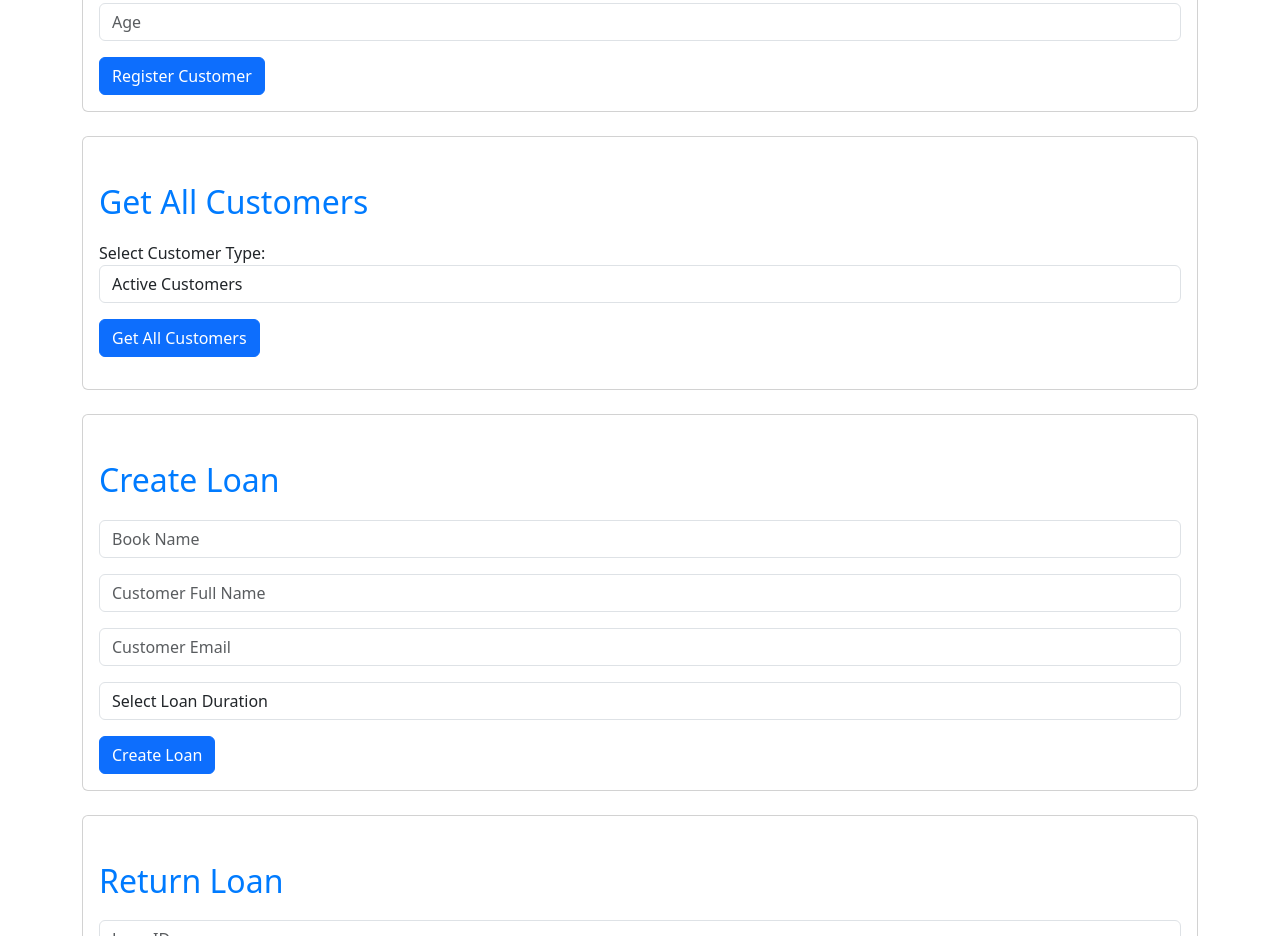
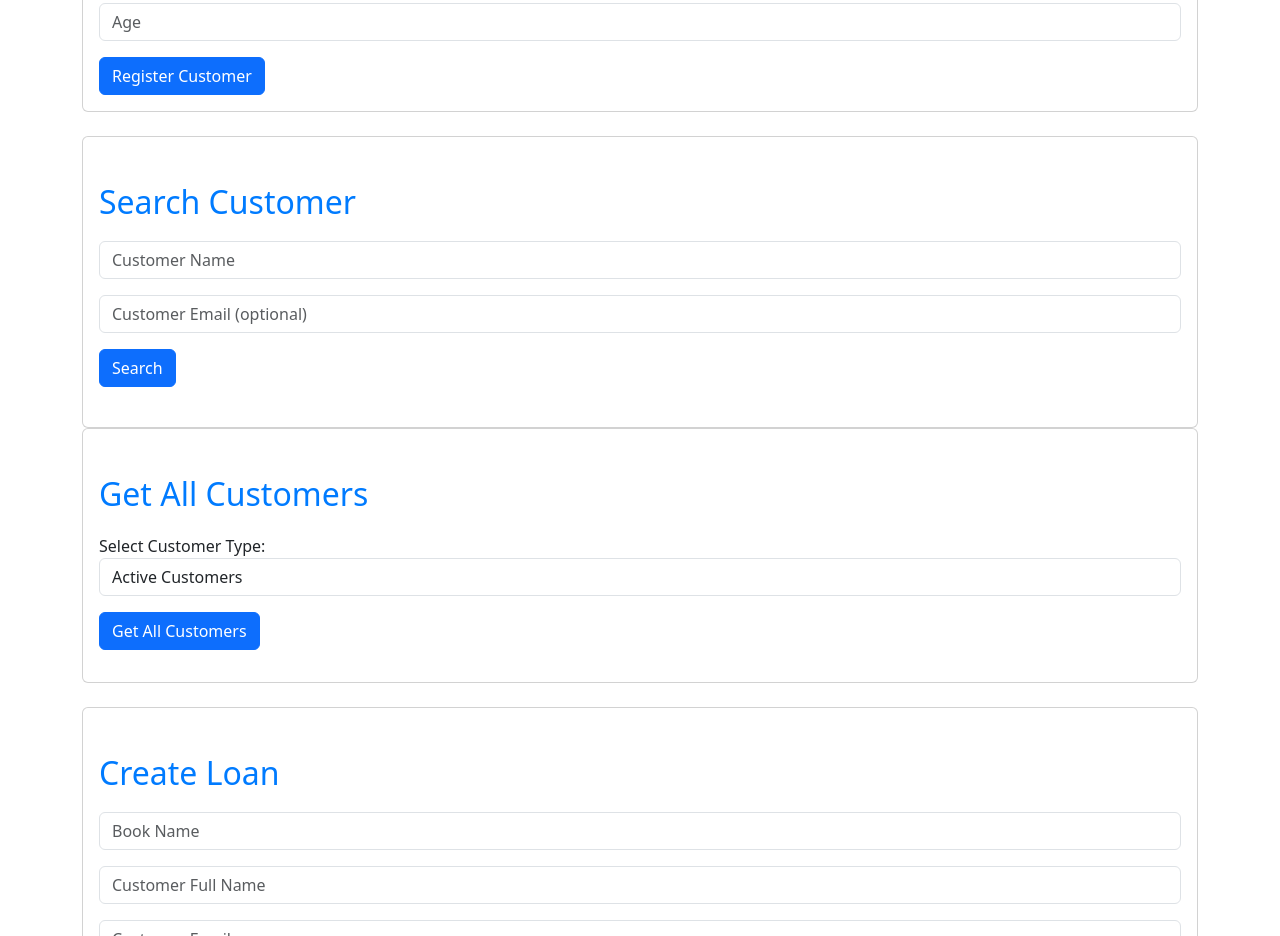
Before and after one commit to Vizarb/Flask_project_front, a plain HTML site: page clerk.html in a window 1280 px wide. Shown: the part 1738-2674 px from the top of the page. Drawn offline with nearby package versions, Linux system fonts and the light colour scheme.

Commit message:
change look in clerk

```diff
--- a/clerk.html
+++ b/clerk.html
@@ -47,10 +47,11 @@
                 <div class="d-flex">
                     <form id="loginForm">
                         <input type="text" id="loginUsername" class="form-control me-2" placeholder="Username" required>
-                        <input type="password" id="loginPassword" class="form-control me-2" placeholder="Password" required>
+                        <input type="password" id="loginPassword" class="form-control me-2" placeholder="Password"
+                            required>
                         <button type="submit" class="btn btn-primary">Login</button>
                     </form>
-                    <button id="logoutBtn" class="btn btn-secondary d-none">Logout</button>
+                    <button id="logoutBtn" class="btn btn-secondary d-none" onclick="redirectToLogin()">Logout</button>
                 </div>
             </div>
         </div>
@@ -63,7 +64,8 @@
     <div class="container my-5">
         <h1 class="text-center mb-4">Library System</h1>
 
-        <div id="toastContainer" aria-live="polite" aria-atomic="true" style="position: fixed; top: 20px; right: 20px; z-index: 1050;">
+        <div id="toastContainer" aria-live="polite" aria-atomic="true"
+            style="position: fixed; top: 20px; right: 20px; z-index: 1050;">
             <div class="toast" id="messageToast" role="alert" aria-live="assertive" aria-atomic="true">
                 <div class="toast-header">
                     <strong class="me-auto">Message</strong>
@@ -79,7 +81,8 @@
                 <h2 class="section-title">User Registration</h2>
                 <form id="registerForm" onsubmit="handleRegister(event)">
                     <input type="text" class="form-control mb-3" id="registerUsername" placeholder="Username" required>
-                    <input type="password" class="form-control mb-3" id="registerPassword" placeholder="Password" required>
+                    <input type="password" class="form-control mb-3" id="registerPassword" placeholder="Password"
+                        required>
                     <button type="submit" class="btn btn-primary">Register</button>
                 </form>
             </div>
@@ -92,7 +95,8 @@
                 <form id="createBookForm" onsubmit="handleCreateBook(event)">
                     <input type="text" class="form-control mb-3" id="bookName" placeholder="Book Name" required>
                     <input type="text" class="form-control mb-3" id="bookAuthor" placeholder="Author" required>
-                    <input type="number" class="form-control mb-3" id="yearPublished" placeholder="Year Published" required>
+                    <input type="number" class="form-control mb-3" id="yearPublished" placeholder="Year Published"
+                        required>
                     <select class="form-control mb-3" id="loanTimeType" required>
                         <option value="TEN_DAYS">10 Days</option>
                         <option value="FIVE_DAYS">5 Days</option>
@@ -147,7 +151,8 @@
                 <h2 class="section-title">Register Customer</h2>
                 <form id="registerCustomerForm" onsubmit="handleRegisterCustomer(event)">
                     <input type="text" class="form-control mb-3" id="customerName" placeholder="Full Name" required>
-                    <input type="email" class="form-control mb-3" id="customerEmail" placeholder="Customer Email" required>
+                    <input type="email" class="form-control mb-3" id="customerEmail" placeholder="Customer Email"
+                        required>
                     <select class="form-control mb-3" id="customerCity" required>
                         <option value="" disabled selected>Select City</option>
                         <option value="TEL_AVIV">Tel Aviv</option>
@@ -163,6 +168,20 @@
                     </select>
                     <input type="number" class="form-control mb-3" id="customerAge" placeholder="Age" required>
                     <button type="submit" class="btn btn-primary">Register Customer</button>
+                </form>
+            </div>
+        </div>
+
+        <!-- Search Customer Form -->
+        <div class="card">
+            <div class="card-body">
+                <h2 class="section-title">Search Customer</h2>
+                <form id="searchCustomerForm" class="mb-4">
+                    <input type="text" class="form-control mb-3" id="searchCustomerName" placeholder="Customer Name"
+                        required>
+                    <input type="email" class="form-control mb-3" id="searchCustomerEmail"
+                        placeholder="Customer Email (optional)">
+                    <button type="submit" class="btn btn-primary">Search</button>
                 </form>
             </div>
         </div>
@@ -188,8 +207,10 @@
                 <h2 class="section-title">Create Loan</h2>
                 <form id="createLoanForm" onsubmit="handleCreateLoan(event)">
                     <input type="text" class="form-control mb-3" id="loanBookName" placeholder="Book Name" required>
-                    <input type="text" class="form-control mb-3" id="loanCustomerFullName" placeholder="Customer Full Name" required>
-                    <input type="email" class="form-control mb-3" id="loanCustomerEmail" placeholder="Customer Email" required>
+                    <input type="text" class="form-control mb-3" id="loanCustomerFullName"
+                        placeholder="Customer Full Name" required>
+                    <input type="email" class="form-control mb-3" id="loanCustomerEmail" placeholder="Customer Email"
+                        required>
                     <select class="form-control mb-3" id="loanDuration" required>
                         <option value="" disabled selected>Select Loan Duration</option>
                         <option value="TEN_DAYS">10 Days</option>
```
Also changed, not shown: index.html (+1 -1 lines).
